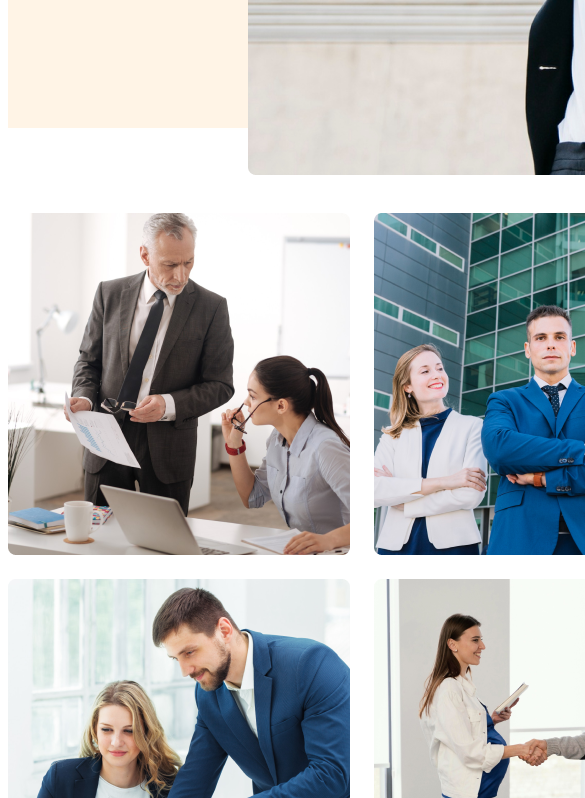
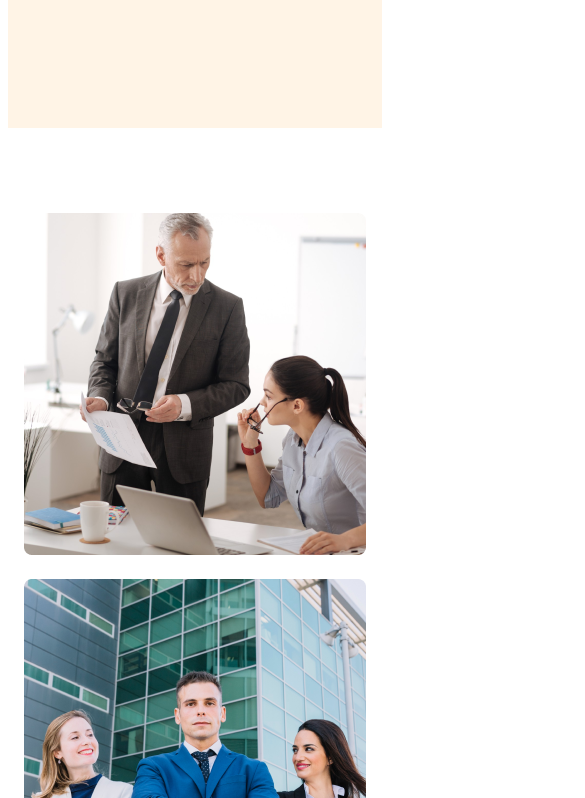
Before and after one commit to Mahin934/G3-Architect-M2, a plain HTML site: page index.html in a window 390 px wide. Shown: the part 1202-2000 px from the top of the page, 585 px wide, since content can reach past the window. Drawn offline with nearby package versions, Linux system fonts and the light colour scheme.

Commit message:
Mobile With Fixed

```diff
--- a/styles.css
+++ b/styles.css
@@ -116,11 +116,28 @@ main{
 
 
 @media screen and (max-width: 576px) {
-    .nav-bar, .banner-text-pert, .nav-list{
+    .nav-bar,
+    .banner-text-pert,
+    .nav-list,
+    .First-Page-design,
+    .First-page-data-container
+    {
         flex-direction: column;
+    }
+
+    .image-container{
+        grid-template-columns: repeat(1, 1fr);
     }
 
     img{
         width: 100%;
     }
+    .full-content-header,
+    .nav-bar,
+    .banner-part,
+    .banner-text-pert,
+    main
+    {
+        width: 100%;
+    }
 }
```
